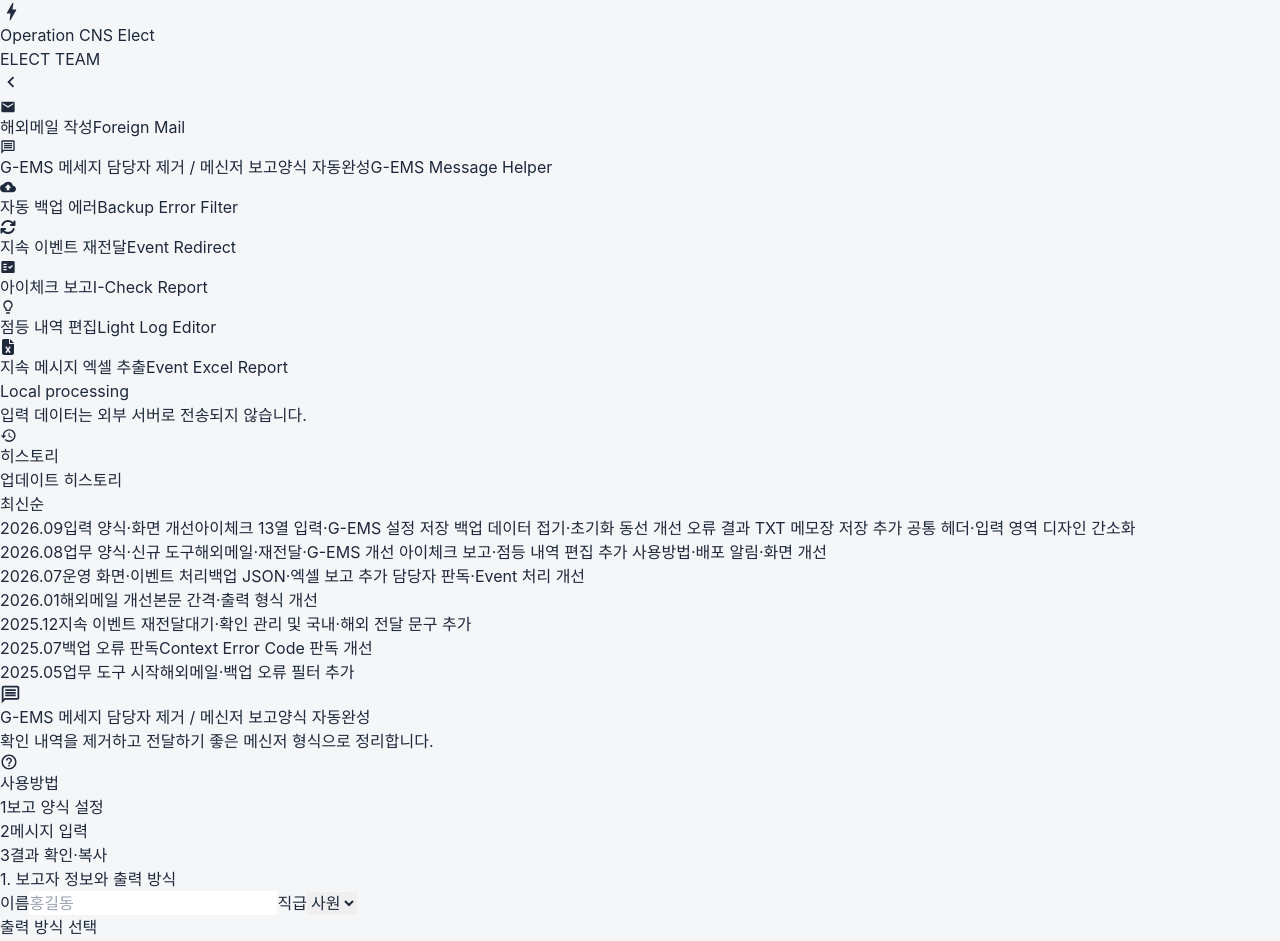
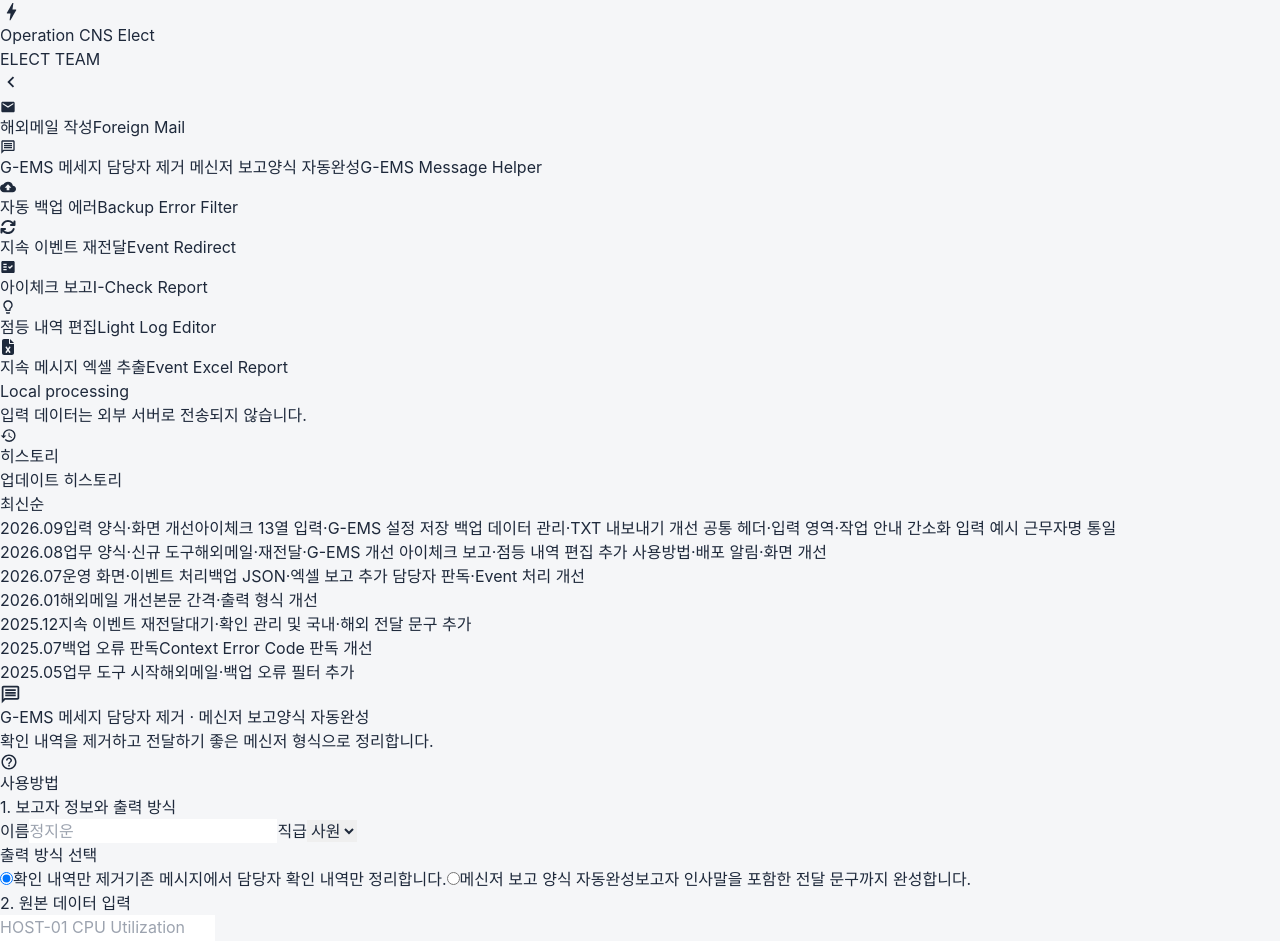
Before and after one commit to chipmunk-dev/Operation-entec, a React (Vite) app: page /gems-message in a window 1280 px wide. Shown: the top 941 px of the page. Built offline with nearby package versions, Linux system fonts and the light colour scheme.

Commit message:
style: remove redundant workflow guides

```diff
--- a/src/components/Navbar.jsx
+++ b/src/components/Navbar.jsx
@@ -21,7 +21,7 @@
     icon: MdEmail,
   },
   {
-    name: 'G-EMS 메세지 담당자 제거 / 메신저 보고양식 자동완성',
+    name: 'G-EMS 메세지 담당자 제거\n메신저 보고양식 자동완성',
     description: 'G-EMS Message Helper',
     path: '/gems-message',
     icon: MdOutlineMessage,
@@ -63,9 +63,9 @@
     date: '2026.09',
     title: '입력 양식·화면 개선',
     detail: `아이체크 13열 입력·G-EMS 설정 저장
-백업 데이터 접기·초기화 동선 개선
-오류 결과 TXT 메모장 저장 추가
-공통 헤더·입력 영역 디자인 간소화`,
+백업 데이터 관리·TXT 내보내기 개선
+공통 헤더·입력 영역·작업 안내 간소화
+입력 예시 근무자명 통일`,
   },
   {
     date: '2026.08',
@@ -164,7 +164,9 @@
           </span>
           {isOpen && (
             <span className="min-w-0">
-              <span className="block text-[13px] font-semibold leading-4">{name}</span>
+              <span className="block whitespace-pre-line text-[13px] font-semibold leading-4">
+                {name}
+              </span>
               <span className="mt-0.5 block truncate text-[10px] font-medium tracking-wide text-slate-400 transition group-hover:text-slate-300">
                 {description}
               </span>
--- a/src/components/WorkflowGuide.jsx
+++ /dev/null
@@ -1,22 +0,0 @@
-import PropTypes from 'prop-types';
-
-function WorkflowGuide({ steps }) {
-  return (
-    <nav className="workflow-guide" aria-label="작업 순서">
-      <ol className="workflow-guide-list">
-        {steps.map((step, index) => (
-          <li key={step} className="workflow-guide-item">
-            <span className="workflow-guide-number">{index + 1}</span>
-            <span className="text-sm font-semibold text-slate-700">{step}</span>
-          </li>
-        ))}
-      </ol>
-    </nav>
-  );
-}
-
-WorkflowGuide.propTypes = {
-  steps: PropTypes.arrayOf(PropTypes.string).isRequired,
-};
-
-export default WorkflowGuide;
--- a/src/index.css
+++ b/src/index.css
@@ -102,22 +102,6 @@
 
   .panel-body {
     @apply p-4;
-  }
-
-  .workflow-guide {
-    @apply panel mb-4 overflow-x-auto;
-  }
-
-  .workflow-guide-list {
-    @apply flex min-w-max divide-x divide-slate-100/80 lg:min-w-0;
-  }
-
-  .workflow-guide-item {
-    @apply flex min-w-[160px] flex-1 items-center gap-2.5 px-3 py-2.5 transition-colors hover:bg-slate-50;
-  }
-
-  .workflow-guide-number {
-    @apply grid h-6 w-6 shrink-0 place-items-center rounded-lg bg-slate-900 text-[11px] font-extrabold text-white;
   }
 
   .field-label {
@@ -242,8 +226,7 @@
     @apply text-base leading-6;
   }
 
-  .panel,
-  .workflow-guide {
+  .panel {
     @apply rounded-2xl;
   }
 }
--- a/src/pages/AutoBackupErrorFilter/index.jsx
+++ b/src/pages/AutoBackupErrorFilter/index.jsx
@@ -10,7 +10,6 @@
   MdOutlineTableView,
 } from 'react-icons/md';
 import PageHeader from '../../components/PageHeader';
-import WorkflowGuide from '../../components/WorkflowGuide';
 import {
   createDefaultBackupState,
   DEFAULT_COLUMN_POSITIONS,
@@ -323,10 +322,6 @@
         helpTitle="자동 백업 에러 필터 사용방법"
         helpSummary="백업 작업에서 정상 건을 제외하고 오류 보고를 정리합니다."
         helpSteps={howToSteps}
-      />
-
-      <WorkflowGuide
-        steps={['데이터 관리 확인', '백업존 데이터 입력', '오류 결과 복사']}
       />
 
       {notice && (
--- a/src/pages/ForeignMail/index.jsx
+++ b/src/pages/ForeignMail/index.jsx
@@ -2,7 +2,6 @@
 import { IoMdCheckmark, IoMdCopy } from 'react-icons/io';
 import { MdContentPaste, MdEmail, MdOutlineTune } from 'react-icons/md';
 import PageHeader from '../../components/PageHeader';
-import WorkflowGuide from '../../components/WorkflowGuide';
 import {
   FOREIGN_MAIL_FIELDS,
   formatForeignMail,
@@ -75,8 +74,6 @@
         helpSummary="모니터링 데이터를 표준 영문 장애 메일로 변환합니다."
         helpSteps={howToSteps}
       />
-
-      <WorkflowGuide steps={['데이터 입력', '메일 확인·복사']} />
 
       <div className="grid gap-6">
         <section className="panel overflow-hidden">
--- a/src/pages/GemsMessage/index.jsx
+++ b/src/pages/GemsMessage/index.jsx
@@ -7,7 +7,6 @@
   MdTune,
 } from 'react-icons/md';
 import PageHeader from '../../components/PageHeader';
-import WorkflowGuide from '../../components/WorkflowGuide';
 import {
   formatGemsMessage,
   parseGemsMessageRows,
@@ -90,17 +89,13 @@
   return (
     <div className="page-shell">
       <PageHeader
-        title="G-EMS 메세지 담당자 제거 / 메신저 보고양식 자동완성"
+        title="G-EMS 메세지 담당자 제거 · 메신저 보고양식 자동완성"
         description="확인 내역을 제거하고 전달하기 좋은 메신저 형식으로 정리합니다."
         icon={<MdOutlineMessage size={21} />}
         iconClassName="bg-violet-50 text-violet-600"
-        helpTitle="G-EMS 메세지 담당자 제거 / 메신저 보고양식 자동완성 사용방법"
+        helpTitle="G-EMS 메세지 담당자 제거 · 메신저 보고양식 자동완성 사용방법"
         helpSummary="G-EMS 확인 내역을 제거하고 전달용 메시지를 완성합니다."
         helpSteps={howToSteps}
-      />
-
-      <WorkflowGuide
-        steps={['보고 양식 설정', '메시지 입력', '결과 확인·복사']}
       />
 
       <div className="grid gap-6">
@@ -138,7 +133,7 @@
                     className={`field-input min-w-0 py-2 ${
                       isReporterNameRequired ? 'border-rose-300 bg-rose-50' : ''
                     }`}
-                    placeholder="홍길동"
+                    placeholder="정지운"
                   />
                 </label>
                 <label className="mb-0 flex items-center gap-2 text-xs font-semibold text-slate-700">
--- a/src/pages/ICheckReport/index.jsx
+++ b/src/pages/ICheckReport/index.jsx
@@ -8,7 +8,6 @@
 } from 'react-icons/md';
 import { FaFileExcel } from 'react-icons/fa6';
 import PageHeader from '../../components/PageHeader';
-import WorkflowGuide from '../../components/WorkflowGuide';
 import {
   ICHECK_COLUMN_COUNT,
   formatICheckReport,
@@ -21,7 +20,7 @@
 } from '../../utils/gemsReporterStorage';
 
 const inputPlaceholder =
-  '2026-06-13\tLG전자\tLGECCRP1 / LGEAETL1\tSA3E-36\tIBM\tServer\tPOWER 570\tN/A\t!점등\t2\t정유희\t김미경 책임\t○ 06/13 김미경 책임 - 확인요청';
+  '2026-06-13\tLG전자\tLGECCRP1 / LGEAETL1\tSA3E-36\tIBM\tServer\tPOWER 570\tN/A\t!점등\t2\t정지운\t김미경 책임\t○ 06/13 김미경 책임 - 확인요청';
 
 const howToSteps = [
   {
@@ -92,10 +91,6 @@
         helpSteps={howToSteps}
       />
 
-      <WorkflowGuide
-        steps={['보고자 입력', '엑셀 데이터 붙여넣기', '담당자별 확인·복사']}
-      />
-
       <div className="grid gap-6">
         <section
           aria-invalid={isReporterNameRequired || undefined}
@@ -129,7 +124,7 @@
                   className={`field-input min-w-0 py-2 ${
                     isReporterNameRequired ? 'border-rose-300 bg-rose-50' : ''
                   }`}
-                  placeholder="홍길동"
+                  placeholder="정지운"
                 />
               </label>
               <label className="mb-0 flex items-center gap-2 text-xs font-semibold text-slate-700">
--- a/src/pages/LightLog/index.jsx
+++ b/src/pages/LightLog/index.jsx
@@ -8,7 +8,6 @@
   MdOutlineViewList,
 } from 'react-icons/md';
 import PageHeader from '../../components/PageHeader';
-import WorkflowGuide from '../../components/WorkflowGuide';
 import { buildLightLog, splitLabel } from '../../utils/lightLogFormatter';
 import {
   FLOOR_KEYS,
@@ -204,10 +203,6 @@
         helpTitle="점등 내역 편집 사용방법"
         helpSummary="기존 내역에 점등·소등을 반영해 원래 형태로 되돌립니다."
         helpSteps={howToSteps}
-      />
-
-      <WorkflowGuide
-        steps={['층 선택·기존 내역 입력', '점등·소등 입력', '결과 확인·복사']}
       />
 
       <div
--- a/src/pages/PersistentEventExcel/index.jsx
+++ b/src/pages/PersistentEventExcel/index.jsx
@@ -12,7 +12,6 @@
 } from 'react-icons/md';
 import { FaFileExcel } from 'react-icons/fa';
 import PageHeader from '../../components/PageHeader';
-import WorkflowGuide from '../../components/WorkflowGuide';
 import {
   DEFAULT_PERSISTENT_EVENT_ORDER,
   PERSISTENT_EVENT_FIELDS,
@@ -495,10 +494,6 @@
         helpSteps={howToSteps}
       />
 
-      <WorkflowGuide
-        steps={['원본 데이터 입력', '담당자·특이사항 검토', '엑셀 추출']}
-      />
-
       <section className="panel mb-6 overflow-hidden">
         <div className="panel-header">
           <div>
@@ -554,7 +549,7 @@
             onChange={(event) => setRawInput(event.target.value)}
             className="field-input min-h-56 resize-y font-mono text-xs leading-6"
             placeholder={
-              '1일 16시간 57분\t하이엠솔루텍\tHIMSWHIRUN02V\t/logs001 Utilization MAJOR occurred [2026-07-08 13:39:08: 이승규 선임 문자 → 전예찬 사원 이승규 선임 메신저 재전달 확인]\t2026-07-08 13:22:28\t156.147.36.89'
+              '1일 16시간 57분\t하이엠솔루텍\tHIMSWHIRUN02V\t/logs001 Utilization MAJOR occurred [2026-07-08 13:39:08: 이승규 선임 문자 → 정지운 사원 이승규 선임 메신저 재전달 확인]\t2026-07-08 13:22:28\t156.147.36.89'
             }
             spellCheck="false"
           />
--- a/src/pages/PersistentRedirect/index.jsx
+++ b/src/pages/PersistentRedirect/index.jsx
@@ -2,7 +2,6 @@
 import { IoMdCopy } from 'react-icons/io';
 import { FaCheck, FaUndo, FaListUl, FaCheckDouble, FaPaperPlane, FaExclamationCircle, FaCommentDots, FaEnvelope, FaGlobe, FaInfoCircle } from 'react-icons/fa';
 import PageHeader from '../../components/PageHeader';
-import WorkflowGuide from '../../components/WorkflowGuide';
 import {
   DEFAULT_PERSISTENT_REDIRECT_ORDER,
   mergePersistentRedirectIds,
@@ -285,10 +284,6 @@
         helpSteps={howToSteps}
       />
 
-      <WorkflowGuide
-        steps={['근무자·열 설정', '이벤트 입력·검토', '전달 문구 확인·복사', '메시지 상태 관리']}
-      />
-
       <div className="mb-6 grid grid-cols-1 gap-6 md:grid-cols-2">
         <section className={`panel overflow-hidden transition-colors ${!workerName.trim() ? 'border-rose-200 bg-rose-50/50' : ''}`}>
           <div className="flex items-center justify-between border-b border-slate-100 px-5 py-3">
@@ -321,7 +316,7 @@
                 onChange={(e) => setWorkerName(e.target.value)}
                 aria-invalid={!workerName.trim() || undefined}
                 className={`field-input px-3 py-2 ${!workerName.trim() ? 'border-rose-300 bg-white placeholder:text-rose-300' : ''}`}
-                placeholder="홍길동"
+                placeholder="정지운"
               />
             </div>
             <div className="w-24 shrink-0">
```
Also changed, not shown: 1 other file (tests, documents, lock files or other folders).
